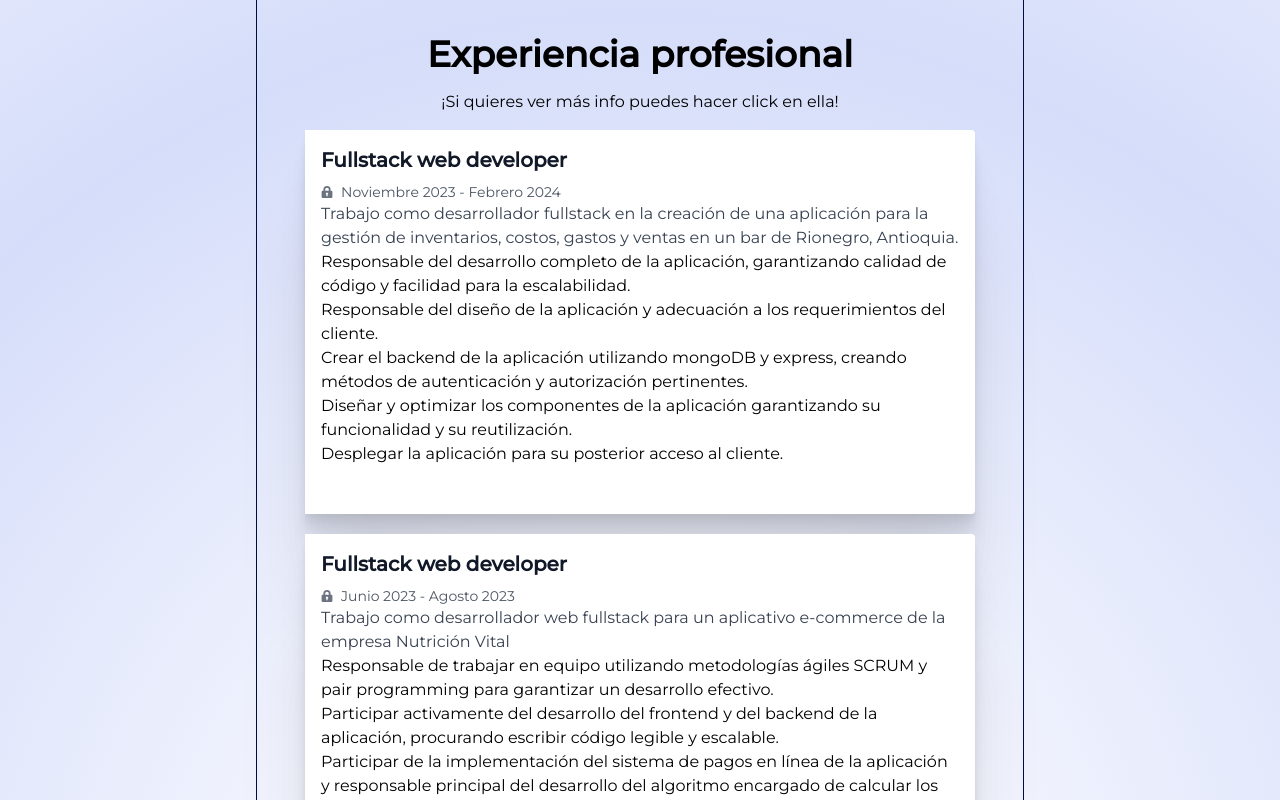
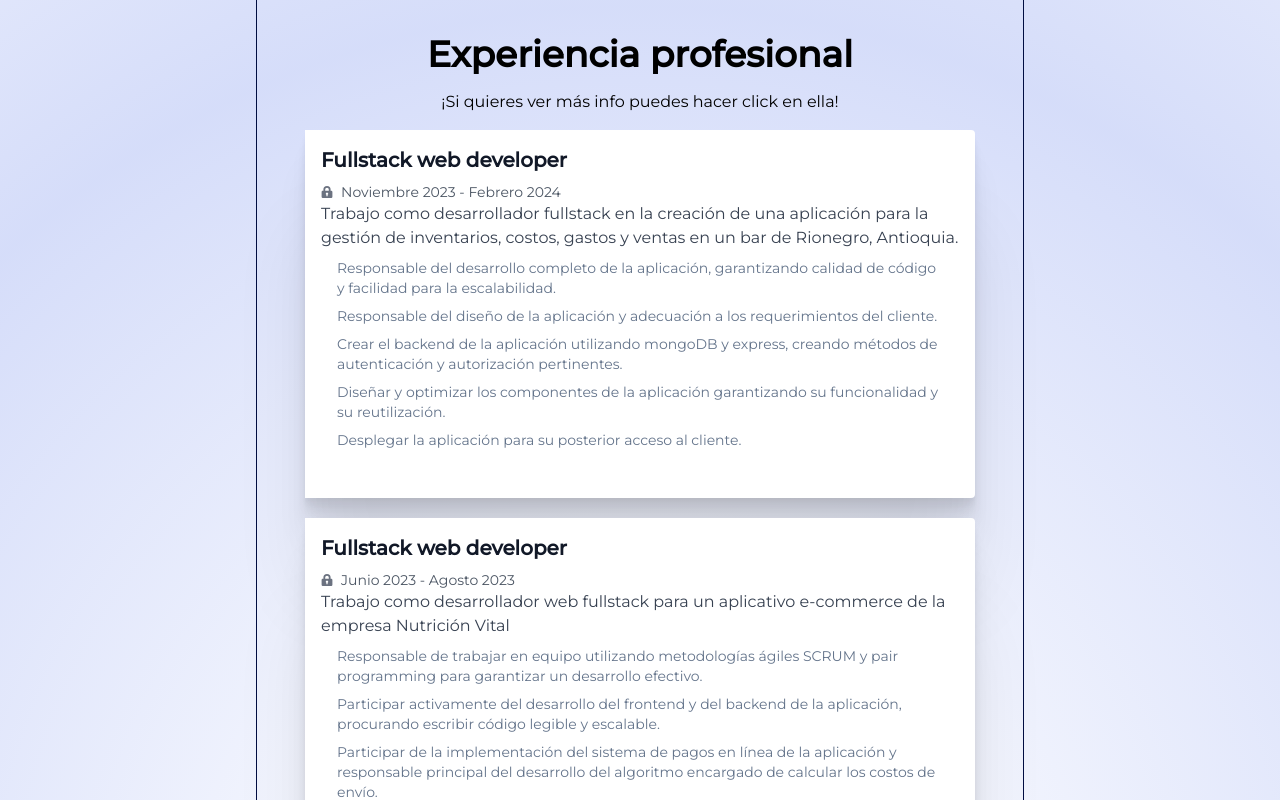
Before and after one commit to Sebastian-pz/blog, a Next.js app: page /main in a window 1280 px wide. Shown: the part 820-1620 px from the top of the page. Built offline with nearby package versions, Linux system fonts and the light colour scheme; what uid would draw is missing.

Commit message:
semantic html elements and adding styles

```diff
--- a/src/app/components/Card/Card.tsx
+++ b/src/app/components/Card/Card.tsx
@@ -15,7 +15,7 @@ export default function Card({
   responsibilities,
 }: CardProps) {
   return (
-    <div className="mb-5 w-full mx-auto ">
+    <article className="mb-5 w-full mx-auto ">
       <div className="shadow-[0px_100px_80px_rgba(0,_0,_0,_0.07),_0px_41.8px_33.42px_rgba(0,_0,_0,_0.05),_0px_22.3px_17.87px_rgba(0,_0,_0,_0.04),_0px_12.5px_10.02px_rgba(0,_0,_0,_0.04),_0px_6.7px_5.32px_rgba(0,_0,_0,_0.03),_0px_2.8px_2.21px_rgba(0,_0,_0,_0.02)] bg-white rounded-b lg:rounded-b-none lg:rounded-r p-4 flex flex-col justify-between leading-normal">
         <div className="mb-8">
           <h3 className="text-gray-900 font-bold text-xl mb-2 hover:text-secondary-color">
@@ -33,12 +33,19 @@ export default function Card({
           </p>
           <p className="text-gray-700 text-base">{description}</p>
           <ul>
-            {responsibilities.map((responsibility) => {
-              return <li>{responsibility}</li>;
+            {responsibilities.map((responsibility, i) => {
+              return (
+                <li
+                  key={i}
+                  className="list-disc mx-4 mt-2 text-sm text-slate-500 hidden md:block"
+                >
+                  {responsibility}
+                </li>
+              );
             })}
           </ul>
         </div>
       </div>
-    </div>
+    </article>
   );
 }
--- a/src/app/components/Experience/Experiences.tsx
+++ b/src/app/components/Experience/Experiences.tsx
@@ -55,7 +55,7 @@ export default function Experiences() {
       <p className="text-center my-4">
         ¡Si quieres ver más info puedes hacer click en ella!
       </p>
-      <div className="flex flex-col w-full justify-center items-center md:px-4 lg:px-10">
+      <section className="flex flex-col w-full justify-center items-center md:px-4 lg:px-10">
         {example.map((experience, index) => {
           return (
             <Card
@@ -68,7 +68,7 @@ export default function Experiences() {
             />
           );
         })}
-      </div>
+      </section>
     </section>
   );
 }
--- a/src/app/main/page.tsx
+++ b/src/app/main/page.tsx
@@ -15,7 +15,7 @@ import WorkIcon from "@/public/svg/work.svg";
 
 export default function MainPage() {
   return (
-    <div className="m-auto border border-border-color w-[95%] mt-10 rounded-xl md:w-[80%] xl:w-[60%]">
+    <main className="m-auto border border-border-color w-[95%] mt-10 rounded-xl md:w-[80%] xl:w-[60%]">
       <Image
         src={bannerImage.src}
         alt="profile banner image"
@@ -87,6 +87,6 @@ export default function MainPage() {
       <Projects />
 
       <CV />
-    </div>
+    </main>
   );
 }
```
